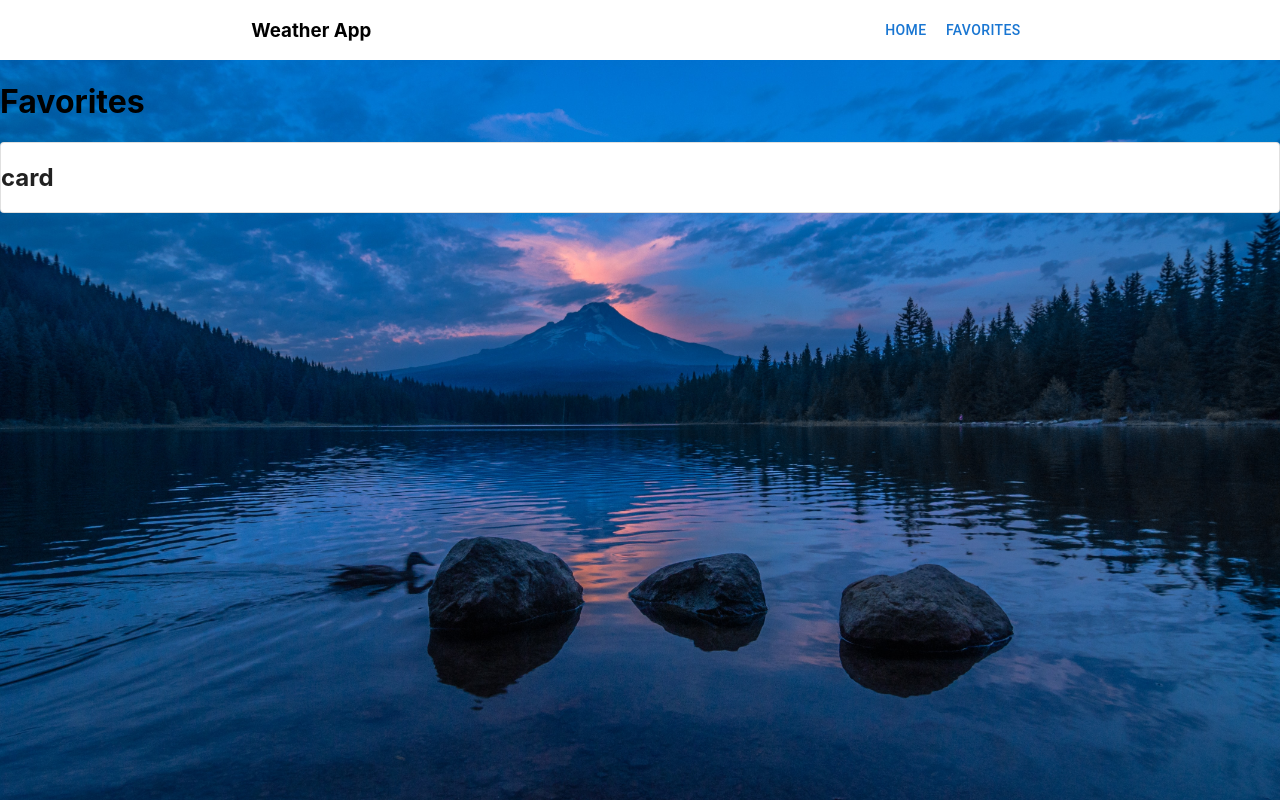
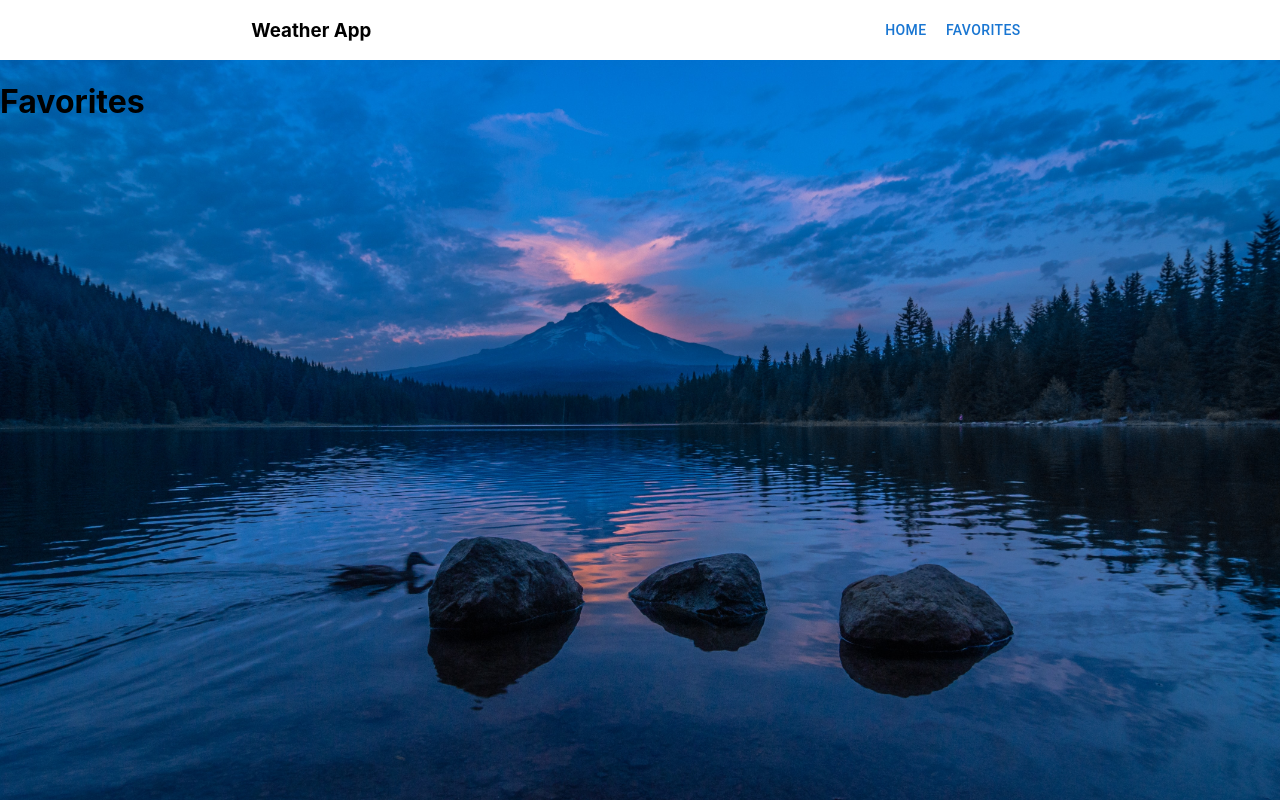
Before and after one commit to MiriFurman1/Miri-Furman-30.04.23, a React (Create React App) app: page /favorites in a window 1280 px wide. Built offline with nearby package versions, Linux system fonts and the light colour scheme.

Commit message:
add, remove favorite, and is favorite added

```diff
--- a/src/pages/Favorites/Favorites.js
+++ b/src/pages/Favorites/Favorites.js
@@ -2,14 +2,29 @@ import React from 'react'
 import Card from '@mui/material/Card';
 import Header from '../../components/Header/Header.js';
 import useFavoritesStore from '../../app/favoritesStore.js';
+import './favorites.css'
 function Favorites() {
-    const removeFavorite=useFavoritesStore((state)=>state.removeFavorite)
+    const removeFavorite = useFavoritesStore((state) => state.removeFavorite)
+    const favorites = useFavoritesStore(state => state.favorites);
+    console.log(favorites);
     return (
         <div>
             <Header />
             <h1>Favorites</h1>
-            <Card variant="outlined"><h2>card</h2></Card>
+            <div className='favorites-cards'>
+                {favorites.map((favorite, index) => (
+                    <Card key={index} style={{ margin: '1rem',width: '200px', padding: '0.5rem', textAlign: 'center' }}>
+                        <h3>{favorite.name}</h3>
+                        {/* <p>{favorite.temperature}</p>
+                            <p>{favorite.weatherText}</p>
+                            <img src={favorite.weatherIcon} alt='weather-icon'></img> */}
+                    </Card>
+                ))}
+            </div>
+
+
         </div>
+
     )
 }
 
--- /dev/null
+++ b/src/pages/Favorites/favorites.css
@@ -0,0 +1,6 @@
+.favorites-cards{
+    width: 90vw;
+    display: flex;
+    flex-direction: row;
+    flex-wrap: wrap;
+}
--- a/src/pages/Homepage/Homepage.js
+++ b/src/pages/Homepage/Homepage.js
@@ -8,8 +8,11 @@ import './Homepage.css'
 import axios from 'axios';
 import dayjs from 'dayjs';
 import { AiOutlineSearch } from "react-icons/ai";
+import { AiOutlineHeart } from "react-icons/ai";
+import { AiFillHeart } from "react-icons/ai";
 
 function Homepage() {
+    const favorites = useFavoritesStore(state => state.favorites);
     const addFavorite = useFavoritesStore((state) => state.addFavorite)
     const removeFavorite = useFavoritesStore((state) => state.removeFavorite)
     const [currentWeather, setCurrentWeather] = useState("")
@@ -17,19 +20,20 @@ function Homepage() {
     const [daysForecasts, setDaysForecasts] = useState("")
     const [citySearch, setCitySearch] = useState("")
     const [cityData, setCityData] = useState("")
+    const [isFavorite, setIsFavorite] = useState(false)
 
     useEffect(() => {
         axios.get(`http://dataservice.accuweather.com/currentconditions/v1/215854?apikey=${process.env.REACT_APP_API_KEY}`)
-        .then((response)=>{
-            setCurrentWeather(response.data)
-            localStorage.setItem("currentWeather",JSON.stringify(response.data))
-            console.log(response.data);
-        })
+            .then((response) => {
+                setCurrentWeather(response.data)
+                localStorage.setItem("currentWeather", JSON.stringify(response.data))
+                // console.log(response.data);
+            })
         axios.get(`http://dataservice.accuweather.com/forecasts/v1/daily/5day/215854?apikey=${process.env.REACT_APP_API_KEY}&metric=true`)
-                .then((response)=>{
-                    setDaysForecasts(response.data)
-                localStorage.setItem("daysForecasts",JSON.stringify(response.data))
-                console.log(response.data);
+            .then((response) => {
+                setDaysForecasts(response.data)
+                localStorage.setItem("daysForecasts", JSON.stringify(response.data))
+                // console.log(response.data);
             })
     }, [])
 
@@ -46,7 +50,7 @@ function Homepage() {
             const response = await axios.get(
                 `http://dataservice.accuweather.com/locations/v1/cities/autocomplete?apikey=${process.env.REACT_APP_API_KEY}&q=${citySearch}`
             );
-            let cityDataVar=response.data[0];
+            let cityDataVar = response.data[0];
             setCityData(cityDataVar);
             setCitySearch('');
             setCurrentLocation(cityDataVar.LocalizedName)
@@ -90,7 +94,20 @@ function Homepage() {
                         {currentWeather[0] && <h3>{currentWeather[0].WeatherText}</h3>}
                         {currentWeather[0] && <img src={`/weather icons/${currentWeather[0].WeatherIcon}-s.png`} alt='day-icon'></img>}
                     </Card>
-                    <Button style={{ backgroundColor: 'white', padding: '0.5rem' }}>Add to favorites</Button>
+                    <Button
+                        style={{ backgroundColor: 'white', padding: '0.5rem' }}
+                        onClick={() => {
+                            const isAlreadyFavorite = favorites.some((favorite) => favorite.key === cityData.Key);
+                            if (isAlreadyFavorite) {
+                                removeFavorite(cityData.Key);
+                            } else {
+                                addFavorite({ name: cityData.LocalizedName, key: cityData.Key });
+                            }
+                            setIsFavorite(!isFavorite);
+                        }}
+                    >
+                        {isFavorite ? <><AiFillHeart size={25} /> Remove from favorites</> : <><AiOutlineHeart size={25} /> Add to favorites</>}
+                    </Button>
                 </div>
                 <div className='DaysWeather'>
                     {daysForecasts && daysForecasts.DailyForecasts.map((forecast, i) => {
```
